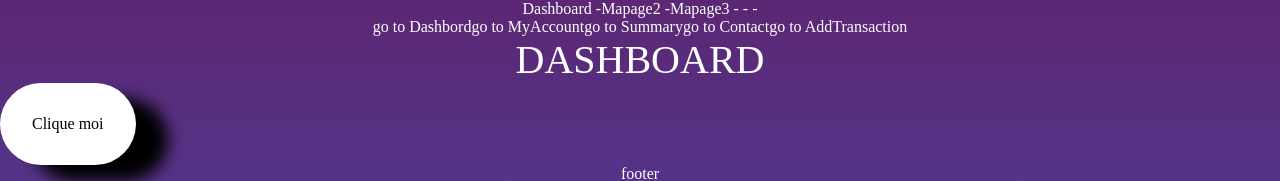
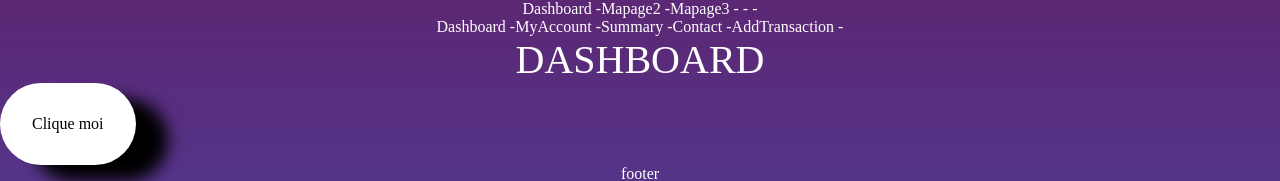
Before and after one commit to AlexandraJUREDIEU/NestEgg.App, a React (Vite) app: page /Admin/Dashboard in a window 1280 px wide. Shown: the top 181 px of the page. Built offline with nearby package versions, Linux system fonts and the light colour scheme.

Commit message:
🐛: Update Header for Dashboard
Ajout du composant Header pour le Dashboard

```diff
--- a/src/pages/Navbar.jsx
+++ b/src/pages/Navbar.jsx
@@ -1,16 +1,16 @@
 import { NavLink } from "react-router-dom";
-
+import Header from "../composants/Header"
 
 function Home() {
   return (
     <>
-    <nav>
-        <NavLink to="./Dashboard">go to Dashbord</NavLink>
-        <NavLink to="./MyAccount">go to MyAccount</NavLink>
-        <NavLink to="./Summary">go to Summary</NavLink>
-        <NavLink to="./Contact">go to Contact</NavLink>
-        <NavLink to="./AddTransaction">go to AddTransaction</NavLink>
-    </nav>
+    <Header
+      page1="Dashboard"
+      page2="MyAccount"
+      page3="Summary"
+      page4="Contact"
+      page5="AddTransaction"
+    />
     </>
   );
 }
```
